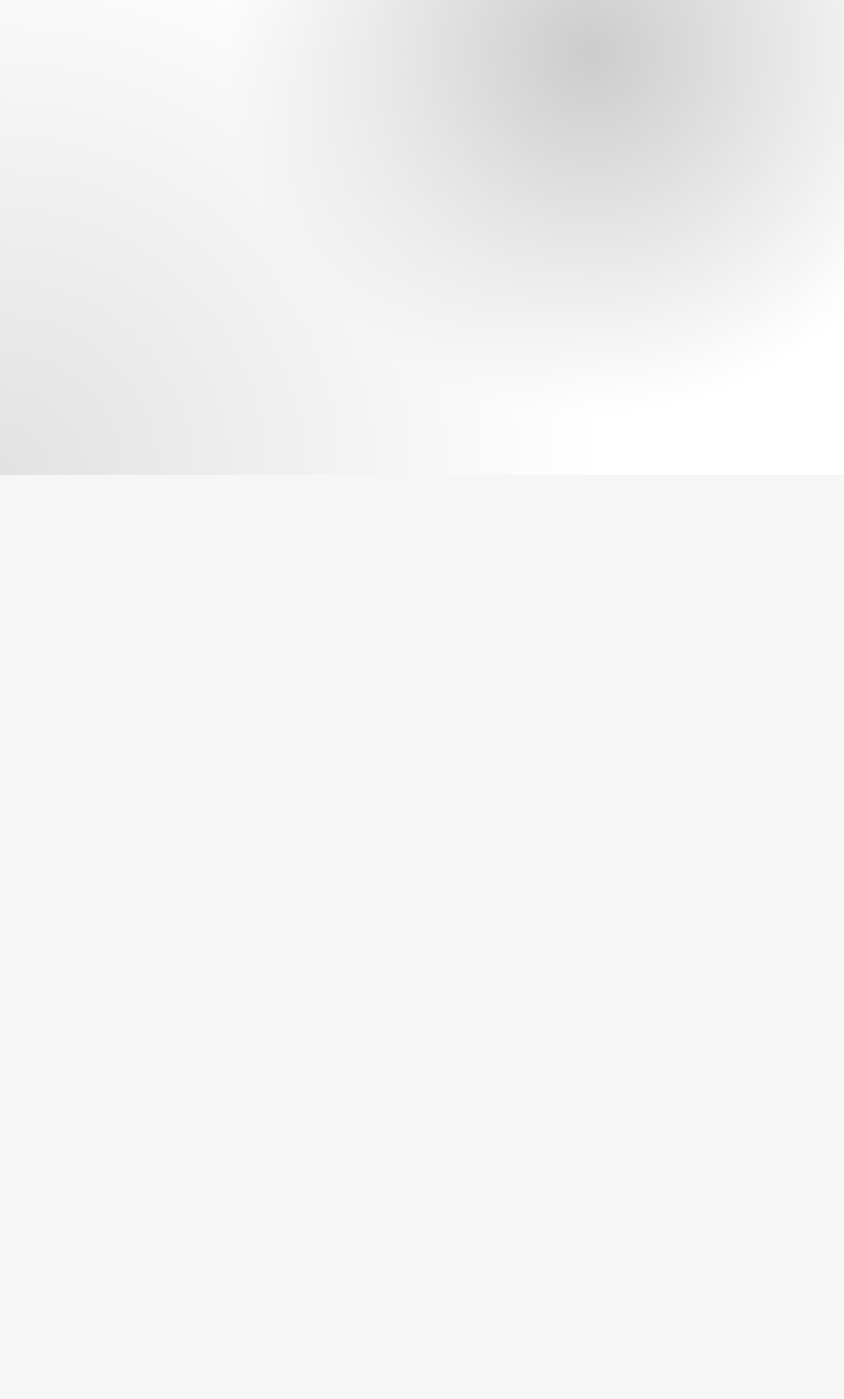
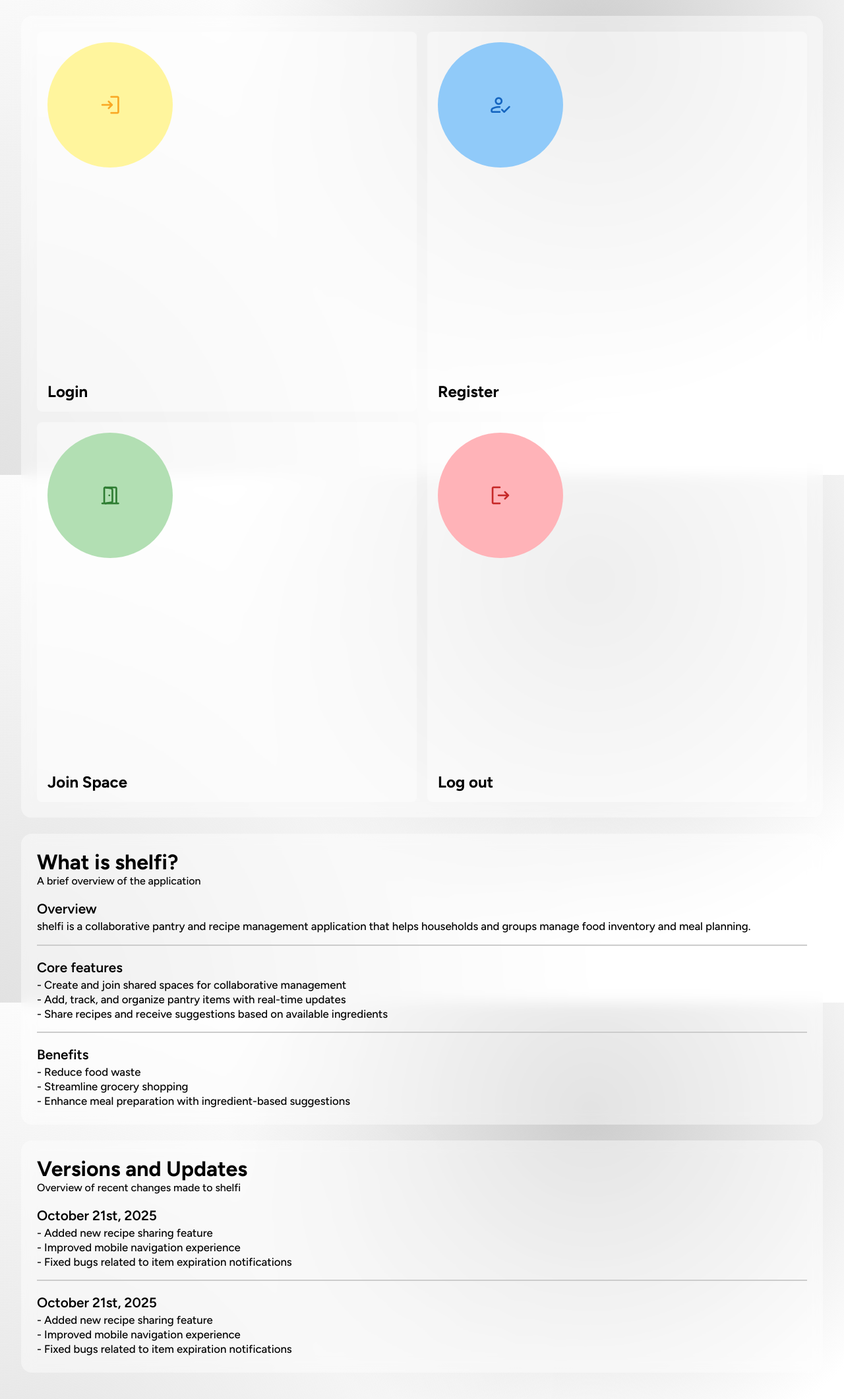
Before and after one commit to czett/shelfi, a Flask app: template templates/index.html in a window 1280 px wide. Shown: the part 80-2201 px from the top of the page at 66% size. Before the commit the page ends 800 px from the top, so only its background shows below. Run offline with Flask 3, Linux system fonts and the light colour scheme; the template is opened without the code that fills it, so the values that code supplies are empty; some web fonts are replaced.

Commit message:
index page, serves the purpose. real beauty is beyond it tho :3 dashboard's the goat

```diff
--- a/app.py
+++ b/app.py
@@ -20,13 +20,14 @@ def make_session_permanent():
 
 @app.route('/')
 def index():
+    return render_template('index.html', session=session)
+
     if check_logged_in():
         return redirect('/dashboard')
 
     # redirect to auth page if not logged in, as there is no landing page planned. this is NOT SaaS
     return redirect('/login')
 
-    return render_template('index.html', session=session)
 
 @app.route('/login')
 def login():
--- a/static/style/style.css
+++ b/static/style/style.css
@@ -995,6 +995,13 @@ body {
     font-style: 1.1rem;
 }
 
+/* app overview widget */
+
+.child.app-overview{
+    min-width: 20%;
+    max-width: 25%;
+}
+
 /* responsive design */
 
 @media screen and (width < 2000px) {
--- a/templates/index.html
+++ b/templates/index.html
@@ -1 +1,123 @@
 {% extends "base.html" %}
+
+
+{% block content %}
+
+<div class="dashboard">
+    <div class="row">
+        <div class="child quick-actions">
+            {% if not session.logged_in %}
+                <div class="quick-action" onmousedown="redirect('/login')">
+                    <div class="quick-action-icon">
+                        <span class="material-symbols-rounded">login</span>
+                    </div>
+                    <div class="quick-action-name" id="qa-join">Login</div>
+                </div>
+                <div class="quick-action" onmousedown="redirect('/register')">
+                    <div class="quick-action-icon">
+                        <span class="material-symbols-rounded">how_to_reg</span>
+                    </div>
+                    <div class="quick-action-name">Register</div>
+                </div>
+            {% endif %}
+            <div class="quick-action" onmousedown="expandListForm('join-space-form')">
+                <div class="quick-action-icon">
+                    <span class="material-symbols-rounded">door_open</span>
+                </div>
+                <div class="quick-action-name" id="qa-join">Join Space</div>
+            </div>
+            <div class="quick-action" onclick="redirect('/logout')">
+                <div class="quick-action-icon">
+                    <span class="material-symbols-rounded">logout</span>
+                </div>
+                <div class="quick-action-name">Log out</div>
+            </div>
+
+            <div class="join-space-form list-form" data-expanded="false">
+                <form id="join-space-form">
+                    <input type="text" id="invitation_code" name="invitation_code" required placeholder="Invitation Code">
+                    <button type="submit">Join</button>
+                </form>
+            </div>
+        </div>
+
+        <div class="child app-overview">
+            <div class="dashboard-child-title">
+                What is shelfi?
+            </div>
+            <div class="dashboard-child-subtitle">
+                A brief overview of the application
+            </div>
+
+            <div class="simple-list">
+                <div class="simple-list-item">
+                    <div class="simple-list-item-header">
+                        Overview
+                    </div>
+                    <div class="simple-list-item-content">
+                        shelfi is a collaborative pantry and recipe management application that helps households and groups manage food inventory and meal planning.
+                    </div>
+                </div>
+
+                <div class="simple-list-item">
+                    <div class="simple-list-item-header">
+                        Core features
+                    </div>
+                    <div class="simple-list-item-content">
+                        - Create and join shared spaces for collaborative management<br>
+                        - Add, track, and organize pantry items with real-time updates<br>
+                        - Share recipes and receive suggestions based on available ingredients
+                    </div>
+                </div>
+
+                <div class="simple-list-item">
+                    <div class="simple-list-item-header">
+                        Benefits
+                    </div>
+                    <div class="simple-list-item-content">
+                        - Reduce food waste<br>
+                        - Streamline grocery shopping<br>
+                        - Enhance meal preparation with ingredient-based suggestions
+                    </div>
+                </div>
+            </div>
+        </div>
+
+        <div class="child versions-overview">
+            <div class="dashboard-child-title">
+                Versions and Updates
+            </div>
+            <div class="dashboard-child-subtitle">
+                Overview of recent changes made to shelfi
+            </div>
+
+            <div class="versions-list simple-list">
+                <div class="version-list-item simple-list-item">
+                    <div class="version-date simple-list-item-header">
+                        October 21st, 2025
+                    </div>
+
+                    <div class="version-changes simple-list-item-content">
+                        - Added new recipe sharing feature<br>
+                        - Improved mobile navigation experience<br>
+                        - Fixed bugs related to item expiration notifications
+                    </div>
+                </div>
+
+                <div class="version-list-item simple-list-item">
+                    <div class="version-date simple-list-item-header">
+                        October 21st, 2025
+                    </div>
+
+                    <div class="version-changes simple-list-item-content">
+                        - Added new recipe sharing feature<br>
+                        - Improved mobile navigation experience<br>
+                        - Fixed bugs related to item expiration notifications
+                    </div>
+                </div>
+            </div>
+        </div>
+    </div>
+</div>
+
+{% endblock %}
```
